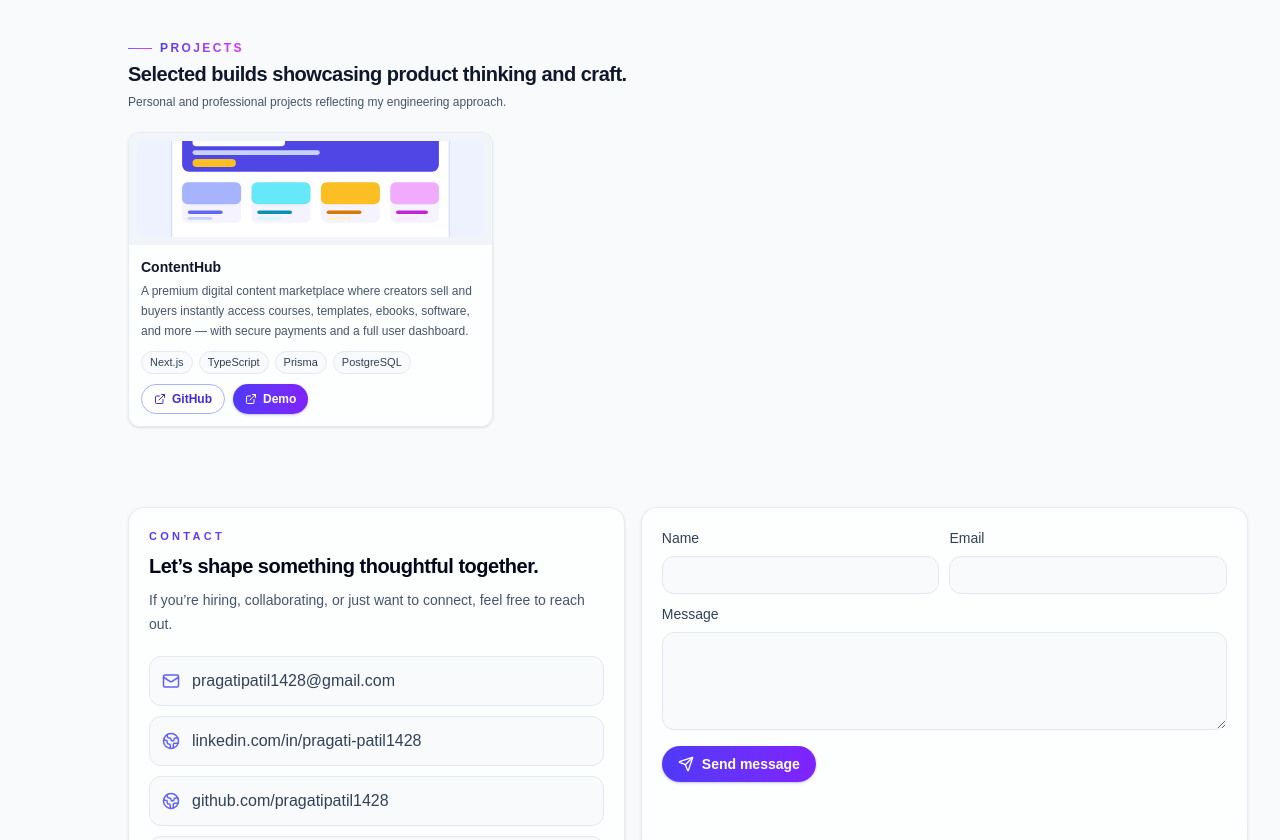
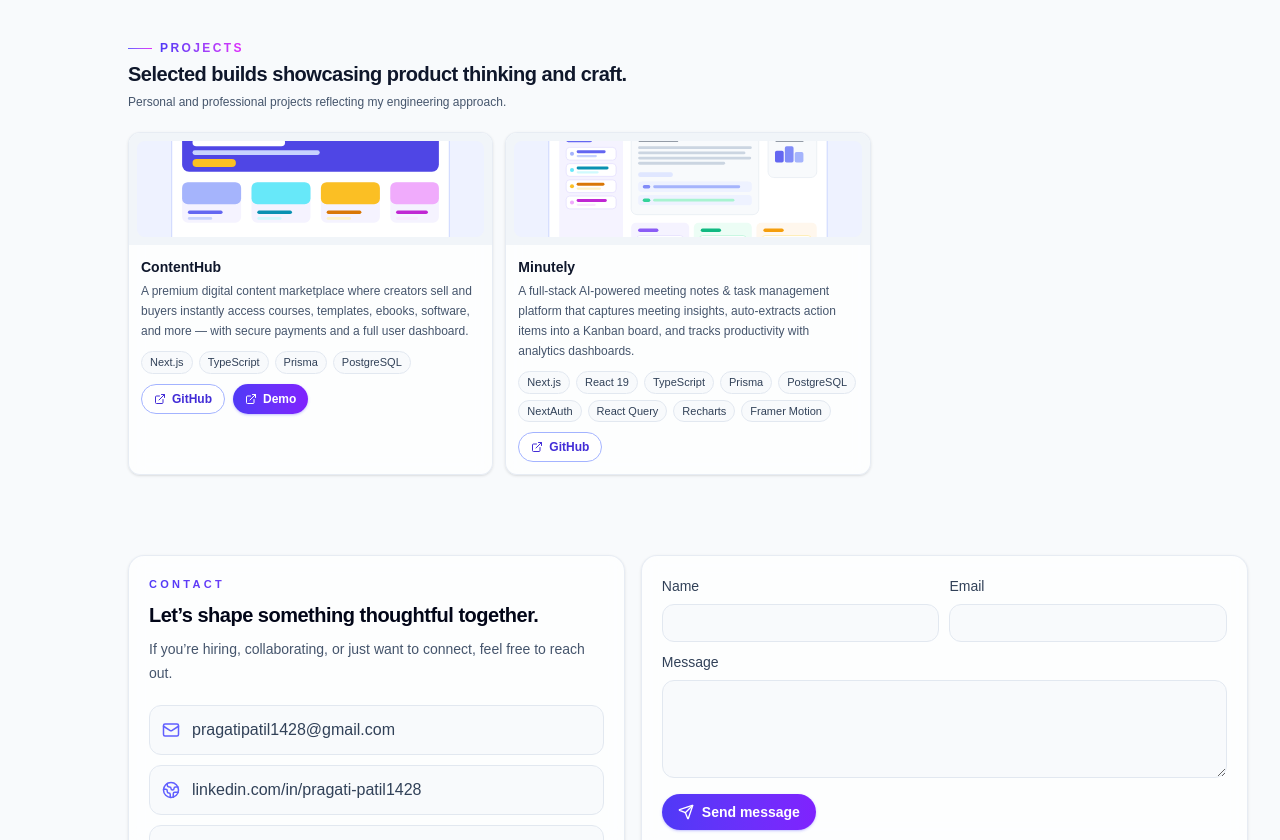
Before and after one commit to pragatipatil1428/pragatiportfolio, a Next.js app: page / in a window 1280 px wide. Shown: the part 1960-2800 px from the top of the page. Built offline with nearby package versions, Linux system fonts and the light colour scheme.

Commit message:
added minutely project in projects section

```diff
--- a/src/data/portfolio.ts
+++ b/src/data/portfolio.ts
@@ -107,6 +107,14 @@ export const projectItems: ProjectItem[] = [
     github: "https://github.com/pragatipatil1428/contenthub",
     demo: "https://contenthub-one-orcin.vercel.app/",
   },
+  {
+    title: "Minutely",
+    description:
+      "A full-stack AI-powered meeting notes & task management platform that captures meeting insights, auto-extracts action items into a Kanban board, and tracks productivity with analytics dashboards.",
+    image: "/images/projects/minutely.svg",
+    tags: ["Next.js", "React 19", "TypeScript", "Prisma", "PostgreSQL", "NextAuth", "React Query", "Recharts", "Framer Motion"],
+    github: "https://github.com/pragatipatil1428/meetingnotes",
+  },
 ];
 
 export const certificationItems = [
```
Also changed, not shown: public/images/projects/minutely.svg (added).
